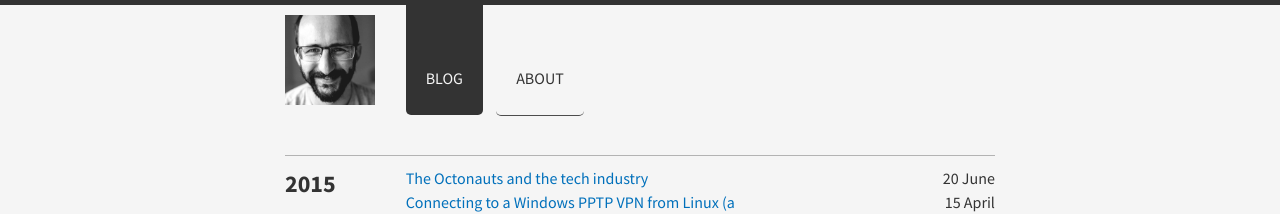
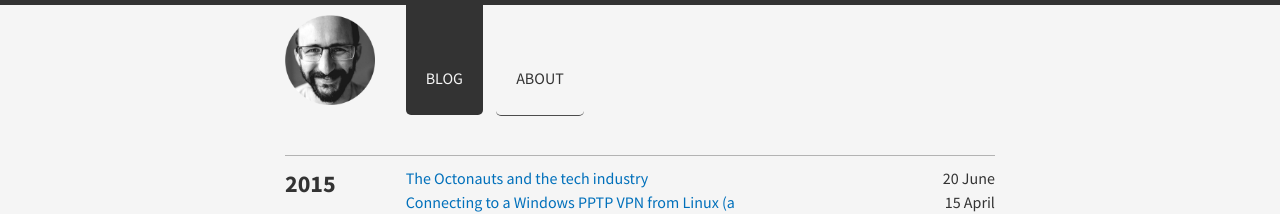
Before and after one commit to DominicWatson/dominicwatson.github.io, a Jekyll site: the page built from index.html, in a window 1280 px wide. Shown: the top 214 px of the page. Built offline with Jekyll 4.4.1, drawn with Linux system fonts in a browser that asks for light colours; Markdown is read by kramdown in place of the engine named in the settings.

Commit message:
Make logo a circle

```diff
--- a/_layouts/default.html
+++ b/_layouts/default.html
@@ -9,7 +9,7 @@
         <div class="col span_2 center">
           <!-- TODO: add baseurl to the logo link -->
           <a href="{{ site.url }}" id="logo" title="{{ site.data.brume.name }}"
-             style="background-image: url({{site.baseurl}}/public/images/me.jpg);"></a>
+             style="background-image: url({{site.baseurl}}/public/images/me.png);"></a>
         </div>
         {% include navigation.html %}
       </header>
```
Also changed, not shown: public/images/me.png (added).
